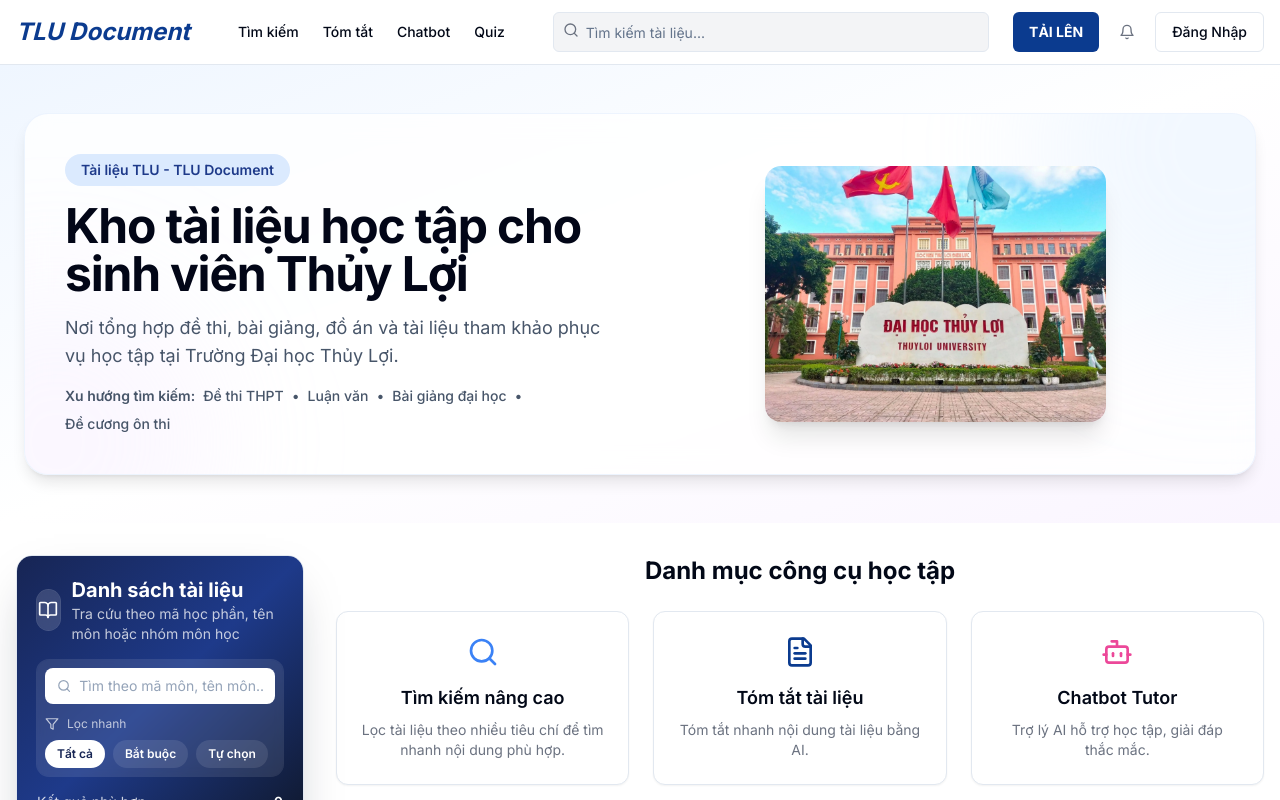
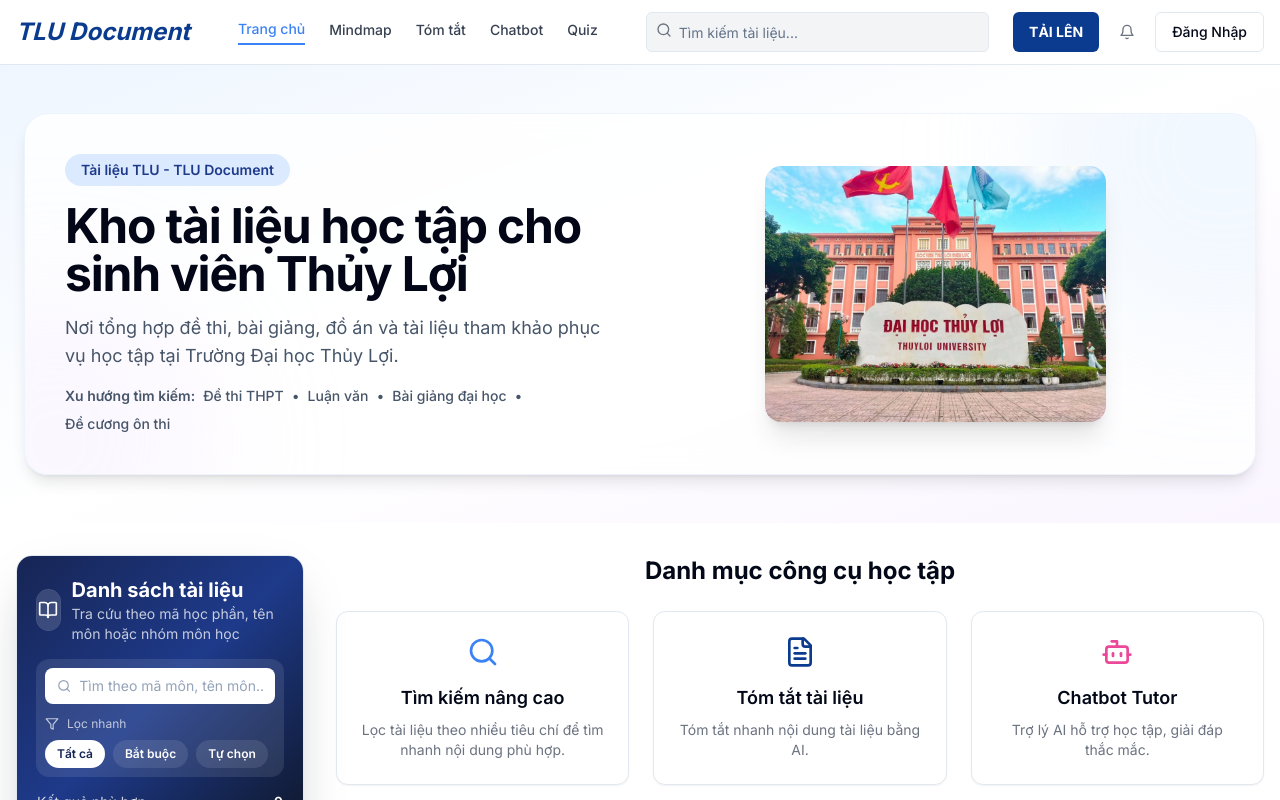
Before and after one commit to vietcuong2004/DATN_TLUDOC, a Next.js app: page / in a window 1280 px wide. Shown: the top 800 px of the page. Built offline with nearby package versions, Linux system fonts and the light colour scheme.

Commit message:
sửa lại header

```diff
--- a/components/navbar.tsx
+++ b/components/navbar.tsx
@@ -1,23 +1,26 @@
 "use client"
 
-import { useState } from "react"
 import Link from "next/link"
-import { Search, Bell, Menu, X } from "lucide-react"
+import { Search, Bell, Menu } from "lucide-react"
 import { Button } from "@/components/ui/button"
 import { Input } from "@/components/ui/input"
 import { Sheet, SheetContent, SheetTrigger } from "@/components/ui/sheet"
 import { useMediaQuery } from "@/hooks/use-media-query"
-import { useRouter } from "next/navigation"
+import { useRouter, usePathname } from "next/navigation"
 
 export function Navbar() {
-  const [isSearchOpen, setIsSearchOpen] = useState(false)
   const isMobile = useMediaQuery("(max-width: 768px)")
-  const router = useRouter();
+  const router = useRouter()
+  const pathname = usePathname()
+
+  const isActive = (path: string) => {
+    return pathname === path || pathname.startsWith(path + "/")
+  }
 
   const handleSearch = (e: React.FormEvent) => {
-    e.preventDefault();
-    router.push("/advanced-search");
-  };
+    e.preventDefault()
+    router.push("/advanced-search")
+  }
 
   return (
     <header className="sticky top-0 z-50 w-full border-b bg-white">
@@ -28,46 +31,84 @@ export function Navbar() {
           </Link>
         </div>
 
-        {!isMobile && !isSearchOpen && (
+        {!isMobile && (
           <nav className="mx-6 flex items-center space-x-4 lg:space-x-6">
-            <Link href="/advanced-search" className="text-sm font-medium transition-colors hover:text-green-500">
-              Tìm kiếm
+            <Link
+              href="/"
+              className={`text-sm font-medium transition-colors pb-1 ${
+                pathname === "/"
+                  ? "text-blue-500 border-b-2 border-blue-500"
+                  : "text-gray-700 hover:text-green-500"
+              }`}
+            >
+              Trang chủ
             </Link>
-            <Link href="/summarize" className="text-sm font-medium transition-colors hover:text-green-500">
+            <Link
+              href="/mindmap"
+              className={`text-sm font-medium transition-colors pb-1 ${
+                isActive("/mindmap")
+                  ? "text-blue-500 border-b-2 border-blue-500"
+                  : "text-gray-700 hover:text-green-500"
+              }`}
+            >
+              Mindmap
+            </Link>
+            <Link
+              href="/summarize"
+              className={`text-sm font-medium transition-colors pb-1 ${
+                isActive("/summarize")
+                  ? "text-blue-500 border-b-2 border-blue-500"
+                  : "text-gray-700 hover:text-green-500"
+              }`}
+            >
               Tóm tắt
             </Link>
-            <Link href="/chatbot" className="text-sm font-medium transition-colors hover:text-green-500">
+            <Link
+              href="/chatbot"
+              className={`text-sm font-medium transition-colors pb-1 ${
+                isActive("/chatbot")
+                  ? "text-blue-500 border-b-2 border-blue-500"
+                  : "text-gray-700 hover:text-green-500"
+              }`}
+            >
               Chatbot
             </Link>
-            <Link href="/quiz" className="text-sm font-medium transition-colors hover:text-green-500">
+            <Link
+              href="/quiz"
+              className={`text-sm font-medium transition-colors pb-1 ${
+                isActive("/quiz")
+                  ? "text-blue-500 border-b-2 border-blue-500"
+                  : "text-gray-700 hover:text-green-500"
+              }`}
+            >
               Quiz
             </Link>
           </nav>
         )}
 
-        <div className={`${isSearchOpen ? "flex-1" : "hidden md:flex md:flex-1"} mx-6`}>
+        <div className="hidden md:flex flex-1 mx-6">
           <form className="relative w-full" onSubmit={handleSearch}>
             <Search className="absolute left-2.5 top-2.5 h-4 w-4 text-gray-500" />
-            <Input type="search" placeholder="Tìm kiếm tài liệu..." className="w-full bg-gray-100 pl-8 pr-4" onFocus={() => router.push("/advanced-search")} />
+            <Input
+              type="search"
+              placeholder="Tìm kiếm tài liệu..."
+              className="w-full bg-gray-100 pl-8 pr-4"
+              onFocus={() => router.push("/advanced-search")}
+            />
           </form>
         </div>
 
-        {isMobile && !isSearchOpen && (
-          <Button variant="ghost" size="icon" className="ml-auto" onClick={() => setIsSearchOpen(true)}>
+        <div className="ml-auto flex items-center space-x-2">
+          <Button className="hidden md:flex bg-green-500 text-white font-bold hover:bg-green-600">TẢI LÊN</Button>
+          <Button
+            variant="ghost"
+            size="icon"
+            className="md:hidden text-gray-500"
+            onClick={() => router.push("/advanced-search")}
+          >
             <Search className="h-5 w-5" />
             <span className="sr-only">Tìm kiếm</span>
           </Button>
-        )}
-
-        {isSearchOpen && (
-          <Button variant="ghost" size="icon" className="ml-2" onClick={() => setIsSearchOpen(false)}>
-            <X className="h-5 w-5" />
-            <span className="sr-only">Đóng tìm kiếm</span>
-          </Button>
-        )}
-
-        <div className={`${isSearchOpen ? "hidden" : "flex"} ml-auto items-center space-x-2`}>
-          <Button className="hidden md:flex bg-green-500 text-white font-bold hover:bg-green-600">TẢI LÊN</Button>
           <Button variant="ghost" size="icon" className="text-gray-500">
             <Bell className="h-5 w-5" />
             <span className="sr-only">Thông báo</span>
@@ -81,22 +122,65 @@ export function Navbar() {
             </SheetTrigger>
             <SheetContent side="right">
               <nav className="grid gap-6 text-lg font-medium">
+                <div>
+                  <form className="relative w-full mb-4" onSubmit={handleSearch}>
+                    <Search className="absolute left-2.5 top-2.5 h-4 w-4 text-gray-500" />
+                    <Input
+                      type="search"
+                      placeholder="Tìm kiếm..."
+                      className="w-full bg-gray-100 pl-8 pr-4"
+                      onFocus={() => router.push("/advanced-search")}
+                    />
+                  </form>
+                </div>
                 <Link
-                  href="/advanced-search"
-                  className="flex items-center border-b pb-2 transition-colors hover:text-green-500"
+                  href="/"
+                  className={`flex items-center pb-2 transition-colors ${
+                    pathname === "/"
+                      ? "text-blue-500 border-b-2 border-blue-500"
+                      : "text-gray-700 hover:text-green-500"
+                  }`}
                 >
-                  Tìm kiếm
+                  Trang chủ
+                </Link>
+                <Link
+                  href="/mindmap"
+                  className={`flex items-center pb-2 transition-colors ${
+                    isActive("/mindmap")
+                      ? "text-blue-500 border-b-2 border-blue-500"
+                      : "text-gray-700 hover:text-green-500"
+                  }`}
+                >
+                  Mindmap
                 </Link>
                 <Link
                   href="/summarize"
-                  className="flex items-center border-b pb-2 transition-colors hover:text-green-500"
+                  className={`flex items-center pb-2 transition-colors ${
+                    isActive("/summarize")
+                      ? "text-blue-500 border-b-2 border-blue-500"
+                      : "text-gray-700 hover:text-green-500"
+                  }`}
                 >
                   Tóm tắt
                 </Link>
-                <Link href="/chatbot" className="flex items-center border-b pb-2 transition-colors hover:text-green-500">
+                <Link
+                  href="/chatbot"
+                  className={`flex items-center pb-2 transition-colors ${
+                    isActive("/chatbot")
+                      ? "text-blue-500 border-b-2 border-blue-500"
+                      : "text-gray-700 hover:text-green-500"
+                  }`}
+                >
                   Chatbot
                 </Link>
-                <Link href="/quiz" className="flex items-center border-b pb-2 transition-colors hover:text-green-500">
+                <Link
+                  href="/quiz"
+                  className={`flex items-center pb-2 transition-colors ${
+                    isActive("/quiz")
+                      ? "text-blue-500 border-b-2 border-blue-500"
+                      : "text-gray-700 hover:text-green-500"
+                  }`}
+                >
                   Quiz
                 </Link>
                 <Button variant="outline" className="w-full">
```
